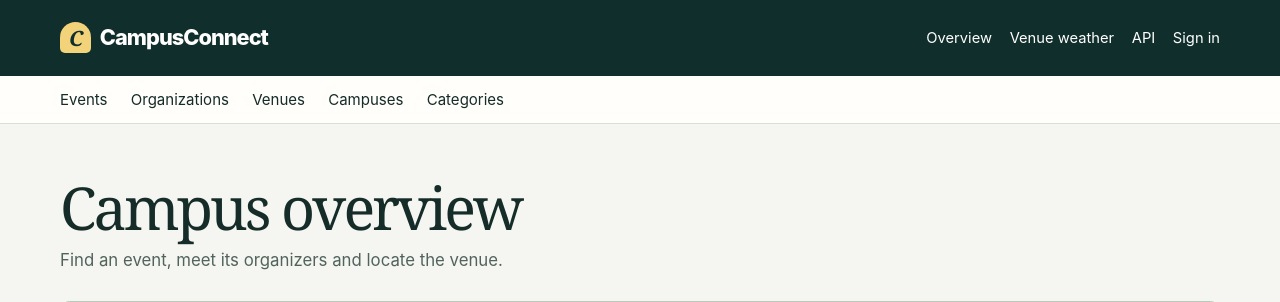
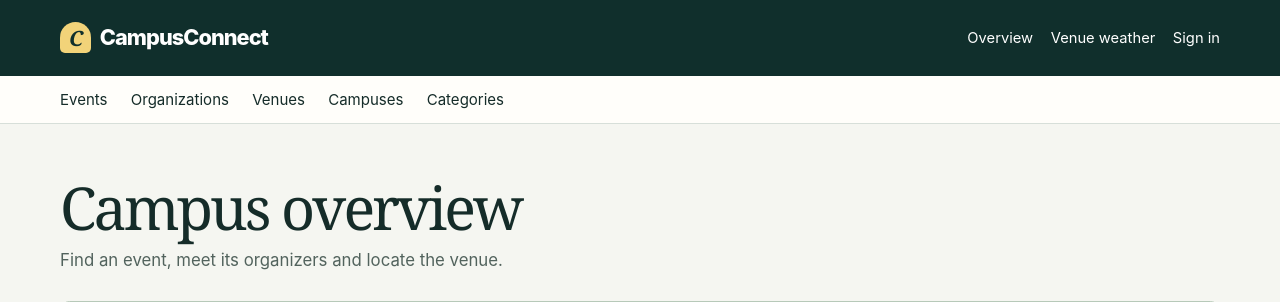
Before and after one commit to micahana4/CampusConnect, a Django app: page / in a window 1280 px wide. Shown: the top 302 px of the page. Run offline with Django 5.2, Linux system fonts and the light colour scheme; data that the repository does not hold is empty; some libraries are stand-ins or nearby versions.

Commit message:
Removed API button

```diff
--- a/campus/templates/campus/base.html
+++ b/campus/templates/campus/base.html
@@ -23,12 +23,9 @@
     </div>
     <nav class="toplinks" aria-label="Main">
       <a href="{% url 'campus:dashboard' %}">Overview</a><a href="/weather/">Venue weather</a>
-      {% url 'api-root' as api_url %}
       {% if user.is_authenticated %}
-        <a href="{{ api_url }}">API</a>
         <form method="post" action="{% url 'account_logout' %}">{% csrf_token %}<button>Sign out</button></form>
       {% else %}
-        <a href="{% url 'account_login' %}?next={{ api_url|urlencode }}">API</a>
         <a href="{% url 'account_login' %}">Sign in</a>
       {% endif %}
     </nav>
```
